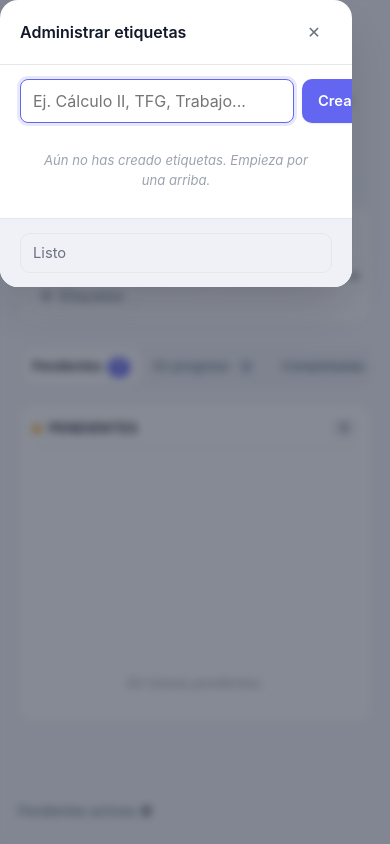
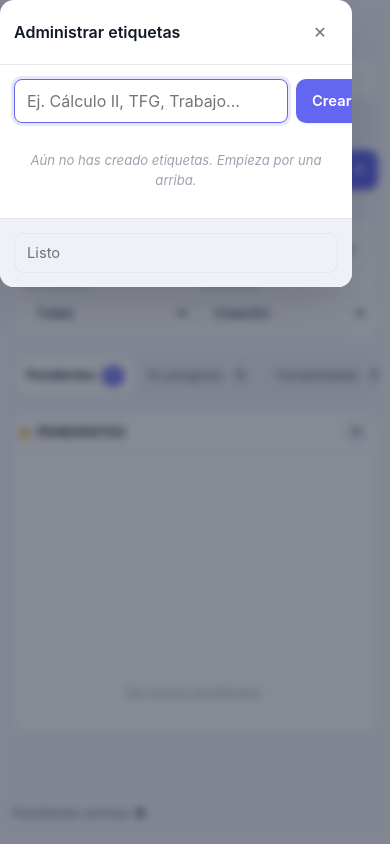
Before and after one commit to AaronSalazar08/laboratorio6_multimedios, a website with bundled scripts: page src/index.html in a window 390 px wide. Both pictures are taken after a click on the button "Administrar etiquetas". Built offline with nearby package versions, Linux system fonts and the light colour scheme.

Commit message:
feat: enhance responsive design with improved media queries and layout adjustments

```diff
--- a/src/modules/render/render.css
+++ b/src/modules/render/render.css
@@ -630,20 +630,60 @@
   }
 
   /* ================ RESPONSIVE ================ */
-  @media (max-width: 900px) {
+
+  /* ---------- Laptop (≤ 1280px) ---------- */
+  @media (max-width: 1280px) {
+    #app {
+      --app-pad-inline: 16px;
+    }
+
     #search-input {
-      width: 160px;
+      width: 200px;
+    }
+
+    .toolbar {
+      padding: var(--space-sm) var(--space-md);
+    }
+  }
+
+  /* ---------- Tablet landscape & small laptop (≤ 1024px) ---------- */
+  @media (max-width: 1024px) {
+    .brand-tag {
+      display: none;
+    }
+
+    .brand-mark {
+      width: 34px;
+      height: 34px;
+    }
+
+    .brand h1 {
+      font-size: 1.15rem;
+    }
+
+    #search-input {
+      width: 180px;
+    }
+
+    .header-actions {
+      gap: 6px;
     }
 
     .form-grid {
       grid-template-columns: 1fr;
     }
+
+    .column {
+      padding: var(--space-sm) var(--space-sm) var(--space-md);
+    }
   }
 
-  @media (max-width: 720px) {
+  /* ---------- Tablet portrait & below (≤ 900px) — switch to tabs ---------- */
+  @media (max-width: 900px) {
     .app-header {
       flex-direction: column;
       align-items: stretch;
+      gap: var(--space-sm);
     }
 
     .brand {
@@ -651,15 +691,34 @@
     }
 
     .header-actions {
-      justify-content: space-between;
+      gap: var(--space-sm);
+      flex-wrap: wrap;
+    }
+
+    .search-wrap {
+      order: -1;
+      flex-basis: 100%;
     }
 
     #search-input {
       width: 100%;
     }
 
-    .search-wrap {
-      flex: 1;
+    .view-toggle {
+      flex-shrink: 0;
+    }
+
+    #new-task-btn {
+      margin-left: auto;
+    }
+
+    .toolbar {
+      gap: var(--space-sm);
+      padding: var(--space-sm) var(--space-md);
+    }
+
+    .toolbar-tags {
+      flex-basis: 100%;
     }
 
     .board[data-active-tab] {
@@ -681,7 +740,7 @@
       align-items: center;
       justify-content: center;
       gap: 6px;
-      padding: 8px 10px;
+      padding: 9px 10px;
       font-size: var(--font-sm);
       font-weight: 500;
       color: var(--color-text-muted);
@@ -728,17 +787,91 @@
       padding: 10px 12px;
     }
 
-    .task-table th:nth-child(2),
-    .task-table td:nth-child(2),
     .task-table th:nth-child(4),
     .task-table td:nth-child(4) {
       display: none;
     }
   }
 
-  @media (max-width: 480px) {
+  /* ---------- Mobile (≤ 640px) ---------- */
+  @media (max-width: 640px) {
+    #app {
+      --app-pad-block: 14px;
+      --app-pad-inline: 12px;
+      gap: var(--space-md);
+    }
+
+    .header-actions {
+      display: grid;
+      grid-template-columns: 1fr auto auto;
+      gap: 6px;
+      align-items: center;
+    }
+
+    .search-wrap {
+      grid-column: 1 / -1;
+    }
+
+    .view-toggle {
+      grid-column: 1 / 2;
+      width: 100%;
+    }
+
+    .view-btn {
+      flex: 1;
+      padding: 7px 10px;
+    }
+
+    #theme-toggle {
+      grid-column: 2 / 3;
+    }
+
+    #new-task-btn {
+      grid-column: 3 / 4;
+      margin-left: 0;
+      padding: 9px 12px;
+    }
+
     .toolbar {
       padding: var(--space-sm);
+    }
+
+    .toolbar-group:last-child {
+      flex-basis: 100%;
+      justify-content: flex-start;
+    }
+
+    .toolbar select {
+      flex: 1;
+      min-width: 0;
+    }
+
+    .select-wrap {
+      flex: 1;
+    }
+
+    .task-table th:nth-child(2),
+    .task-table td:nth-child(2) {
+      display: none;
+    }
+
+    .task-table th,
+    .task-table td {
+      padding: 9px 10px;
+    }
+
+    .modal {
+      width: calc(100vw - 16px);
+      border-radius: var(--radius-lg);
+    }
+
+    .modal-header,
+    .form-grid,
+    .modal-footer,
+    .tag-create,
+    .tag-admin-list {
+      padding-left: var(--space-md);
+      padding-right: var(--space-md);
     }
 
     .modal-footer {
@@ -757,5 +890,48 @@
       flex: 1;
       justify-content: center;
     }
+
+    .danger-btn {
+      width: 100%;
+    }
+
+    .task-card {
+      padding: 12px 12px 12px 16px;
+    }
+  }
+
+  /* ---------- Small mobile (≤ 400px) ---------- */
+  @media (max-width: 400px) {
+    .header-actions {
+      grid-template-columns: 1fr auto;
+    }
+
+    .view-toggle {
+      grid-column: 1 / -1;
+    }
+
+    #theme-toggle {
+      grid-column: 1 / 2;
+      grid-row: 3;
+      justify-self: start;
+    }
+
+    #new-task-btn {
+      grid-column: 2 / 3;
+      grid-row: 3;
+    }
+
+    #new-task-btn span:not([aria-hidden="true"]) {
+      display: none;
+    }
+
+    .task-table th:nth-child(3),
+    .task-table td:nth-child(3) {
+      display: none;
+    }
+
+    .toolbar-tags {
+      align-items: flex-start;
+    }
   }
 }
```
